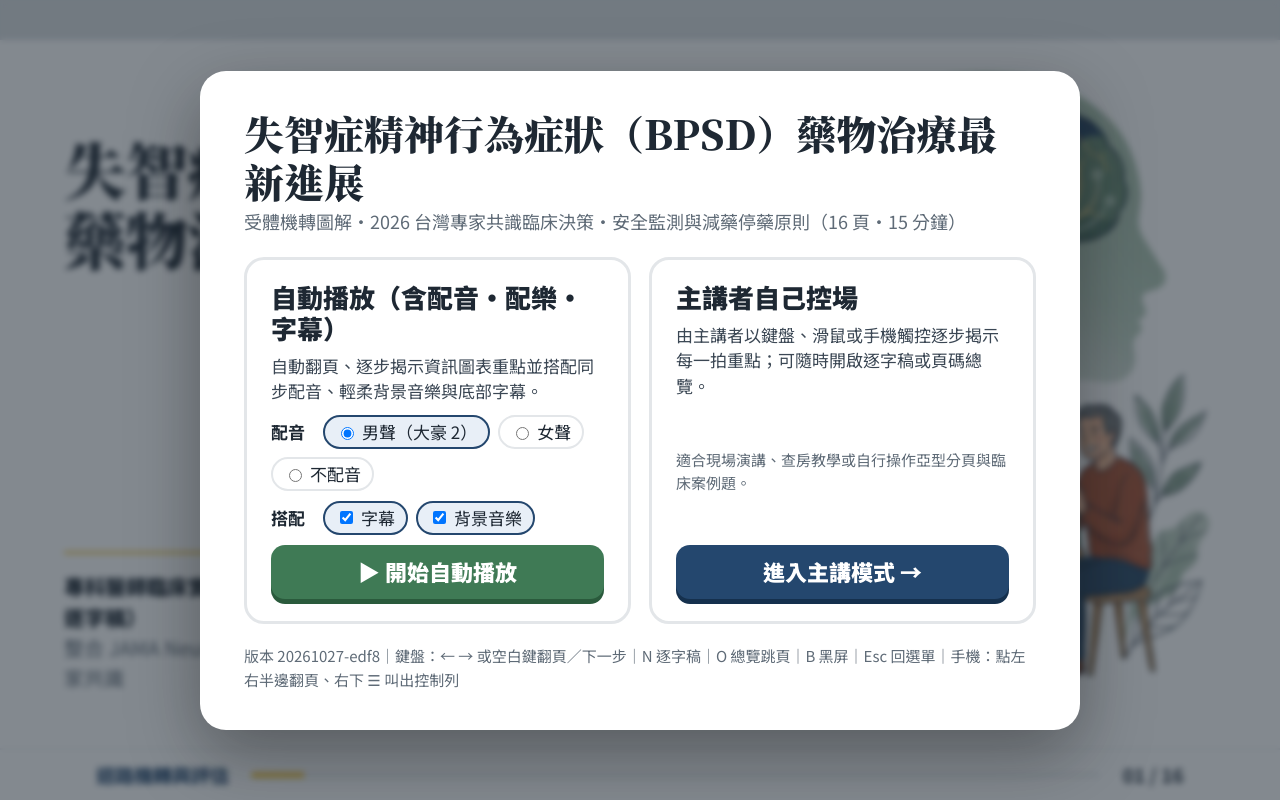
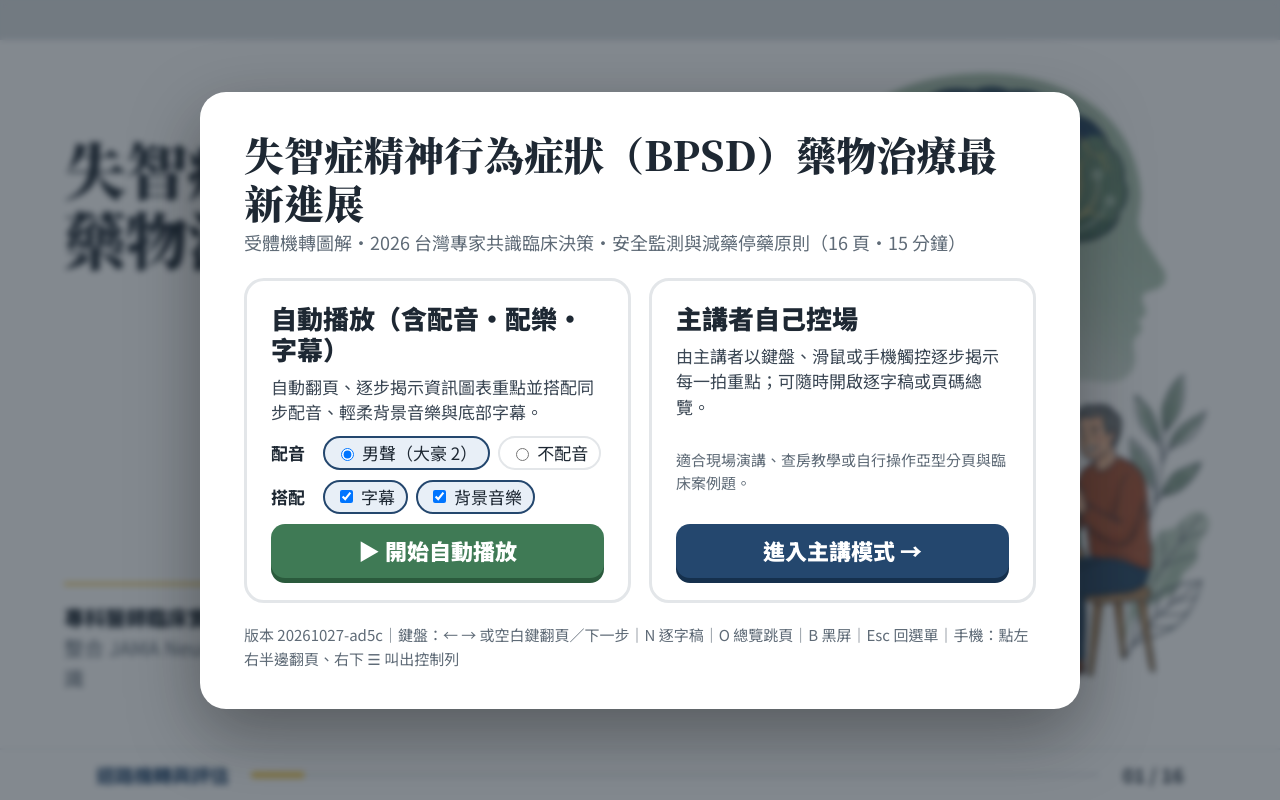
Before and after one commit to a7662888/bpsd-pharmacotherapy-2026, a plain HTML site: page index.html in a window 1280 px wide. Drawn offline with Linux system fonts and the light colour scheme.

Commit message:
Remove unused female voice option and fit cover meta on single lines

```diff
--- a/index.html
+++ b/index.html
@@ -108,8 +108,8 @@
       </div>
     </div>
     <div class="k-cover-meta">
-      <p class="k-who">專科醫師臨床實證專題講座｜15 分鐘互動式簡報（含配音・配樂・逐字稿）</p>
-      <p class="k-org">整合 JAMA Neurol・NEJM・Nat Med・Lancet・2026 JCMA 台灣專家共識</p>
+      <p class="k-who">專科醫師臨床實證專題講座｜15 分鐘互動式簡報</p>
+      <p class="k-org">整合 JAMA Neurol・NEJM・Nat Med・Lancet 與 2026 台灣專家共識</p>
     </div>
     <template class="k-narr">
       <p data-step="0">各位醫師同仁大家好，歡迎進入今天的主題講座：失智症精神行為症狀，也就是 BPSD 的藥物治療最新進展。</p>
@@ -1320,7 +1320,7 @@
         <div class="opt">
           <b>配音</b>
           <label><input type="radio" name="kv" value="m" checked><span>男聲（大豪 2）</span></label>
-          <label><input type="radio" name="kv" value="f"><span>女聲</span></label>
+
           <label><input type="radio" name="kv" value="off"><span>不配音</span></label>
         </div>
         <div class="opt">
@@ -1337,7 +1337,7 @@
         <button class="go" id="kgo-present">進入主講模式 →</button>
       </div>
     </div>
-    <p class="kb">版本 20261027-edf8｜鍵盤：← → 或空白鍵翻頁／下一步｜N 逐字稿｜O 總覽跳頁｜B 黑屏｜Esc 回選單｜手機：點左右半邊翻頁、右下 ☰ 叫出控制列</p>
+    <p class="kb">版本 20261027-ad5c｜鍵盤：← → 或空白鍵翻頁／下一步｜N 逐字稿｜O 總覽跳頁｜B 黑屏｜Esc 回選單｜手機：點左右半邊翻頁、右下 ☰ 叫出控制列</p>
   </div>
 </div>
 
```
Also changed, not shown: fonts/NotoSansTC-subset.woff2, fonts/NotoSerifTC-subset.woff2.
